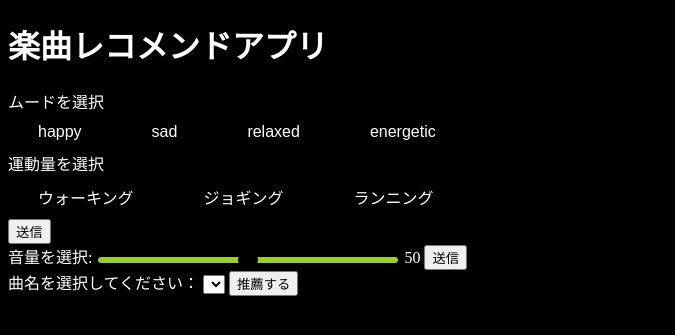
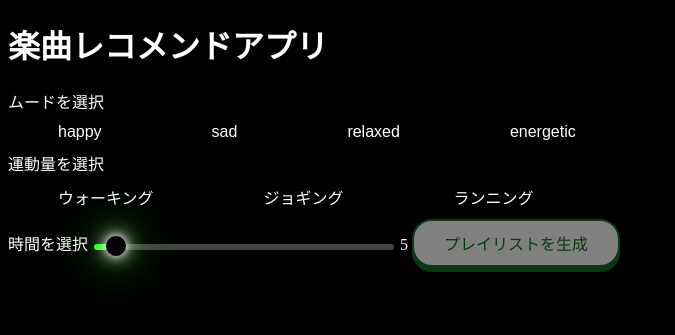
Before and after one commit to mofu299/Musicrecomend, a Python web app: template templates/index.html in a window 1280 px wide. Shown: the top 335 px of the page, without its empty margins (0-675 px from the left). Run offline with Jinja, Linux system fonts and the light colour scheme; the template is opened without the code that fills it, so the values that code supplies are empty.

Commit message:
楽曲編集

```diff
--- a/recommend.py
+++ b/recommend.py
@@ -11,7 +11,7 @@ energy = np.load("data/energy.npy")  # 曲のエネルギー、活発さ（0か
 danceability = np.load("data/danceability.npy")  # 踊りやすさ、リズムの強さ（0から1の範囲）
 loudness = np.load("data/loudness.npy")  # 曲の音量レベル（デシベル単位）
 object = np.array([valence, energy, danceability,loudness,bpm]).T  # 5つをまとめた2次元配列（曲ごとの特徴ベクトル）
-seconds = np.load("data/time.npy", allow_pickle=True) #楽曲の再生時間(タイトルと楽曲の再生時間)
+seconds = np.load("data/seconds.npy", allow_pickle=True) #楽曲の再生時間(タイトルと楽曲の再生時間)
 
 # 各感情の特徴ベクトル（ターゲット特徴量）
 happy_target = np.array([1, 1, 0.8, -5])  # ポジティブ、活発、踊りやすい、強め
--- a/static/css/style.css
+++ b/static/css/style.css
@@ -9,11 +9,12 @@ body {
 .button-group button{
   background-color: #000000;
   color: #fff;
-  padding: 10px 30px;
+  padding: 10px 50px;
   text-decoration: none;
   font-size: 1em;
   border: none;
   margin-right: 10px;
+  border-radius:30px;
 }
 .button-group button:hover {
   background-color: rgb(255, 51, 24);
@@ -27,20 +28,103 @@ body {
 }
 
 /* スライダー */
+/* スライダー本体: CSS変数を設定するためのコンテナとして機能 */
 input[type=range] {
+    -webkit-appearance: none;
     width: 300px;
     height: 6px;
-    background: yellowgreen;
+    background: transparent; /* 背景色は透明にして疑似要素に任せる */
     border-radius: 3px;
     outline: none;
-    -webkit-appearance: none;
+    /*スライダーの進行度を保持するCSS変数を定義 */
+    --track-progress: 0%; /* 初期値 */
+}
+
+/* WebKit (Chrome/Safari) のトラック設定 */
+input[type=range]::-webkit-slider-runnable-track {
+  height: 6px;
+  border-radius: 3px;
+  /*CSS変数を使ってグラデーションを定義 */
+  background: linear-gradient(
+    to right,
+    #26ff22 0%,
+    #26ff22 var(--track-progress), /* 変数まで緑に塗りつぶす */
+    #444 var(--track-progress),    /* 変数から右側をグレーにする */
+    #444 100%
+  );
+}
+
+/* Firefox のトラック設定 */
+input[type=range]::-moz-range-track {
+  height: 6px;
+  border-radius: 3px;
+  /* FirefoxでもCSS変数が使えます */
+  background: linear-gradient(
+    to right,
+    #26ff22 0%,
+    #26ff22 var(--track-progress),
+    #444 var(--track-progress),
+    #444 100%
+  );
 }
 
 input[type=range]::-webkit-slider-thumb {
     -webkit-appearance: none;
     width: 20px;
     height: 20px;
+    margin-top: -8px;
     background: #000;
     border-radius: 50%;
-    cursor: pointer;
+      box-shadow:
+    0 0 10px #fff,
+    0 0 20px #fff,
+    0 0 40px #4eff22,
+    0 0 60px #0cae0c;
+  cursor: pointer;
+  transition: all 0.3s ease; /* アニメーション */
 }
+
+/* hover時に色を変える */
+input[type=range]::-webkit-slider-thumb:hover {
+  background: #000;
+  box-shadow:
+    0 0 10px #20f827,
+    0 0 20px #fff,
+    0 0 40px #fff,
+    0 0 60px #228dff;
+}
+
+input[type=range]::-moz-range-thumb {
+  width: 20px;
+  height: 20px;
+  border-radius: 50%;
+  background: #000;
+  cursor: pointer;
+}
+
+/*推薦ボタン*/
+.buttonRec {
+  background-color: #fff;
+  border: solid 2px #197030;
+  color: #19701c;
+  border-radius: 20px;
+  padding: 10px 30px;
+  text-decoration: none;
+  font-size: 1em;
+  box-shadow: 0 5px 0 #19701f;
+  display: inline-block;
+  transition: .3s;
+}
+
+.buttonRec:hover {
+  color: #000000;
+  transform: translateY(5px);
+  box-shadow: 0 0 0 #000000;
+}
+/* 無効状態を表現 */
+.buttonRec.disabled-link {
+    opacity: 0.5; /* 透明度を下げて、無効に見せる */
+    cursor: not-allowed; /* マウスカーソルを禁止マークに変更 */
+    pointer-events: none; /* 非常に重要: クリックイベント自体を無効化（保険） */
+    text-decoration: none; /* 下線なども消す場合は追加 */
+}
--- /dev/null
+++ b/static/js/slider.js
@@ -0,0 +1,21 @@
+const slider = document.getElementById("time");
+const output = document.getElementById("timeValue");
+
+function updateSliderColor() {
+    const value = slider.value;
+    const max = slider.max || 120; // max="120"なので、120にしておく
+    const percent = (value / max) * 100;
+
+    //スライダー要素のスタイルにCSS変数を設定する
+    slider.style.setProperty('--track-progress', `${percent}%`);
+}
+
+// 初期表示
+updateSliderColor();
+output.textContent = slider.value;
+
+// スライダー操作時に更新
+slider.addEventListener("input", () => {
+    output.textContent = slider.value;
+    updateSliderColor();
+});
--- a/templates/index.html
+++ b/templates/index.html
@@ -1,15 +1,16 @@
 <!DOCTYPE html>
 <html>
 <head>
-    <link href="style.css" rel="stylesheet" type="text/css" />
+    <link href="css/style.css" rel="stylesheet" type="text/css" />
     <link href="{{ url_for('static', filename='css/style.css') }}" rel="stylesheet" type="text/css" />
     <meta charset="UTF-8">
     <title>楽曲レコメンドアプリ</title>
 </head>
 <body>
+    <h1>楽曲レコメンドアプリ</h1>
 
-    <h1>楽曲レコメンドアプリ</h1>
-    <form action="/recommend" method="post" id="exerciseForm">
+        <form action="/recommend" method="post" id="mainForm">
+
             <label>ムードを選択</label>
             <div class="button-group group1">
             <button type="button" class="button01">happy</a> <!-- happy -->
@@ -21,33 +22,22 @@
 
             <label>運動量を選択</label>
             <div class="button-group group2">
-    <button type="button" class="button01">ウォーキング</a> <!-- happy -->
-    <button type="button" class="button01">ジョギング</a> <!-- sad -->
-    <button type="button" class="button01">ランニング</a> <!-- relaxed -->
+            <button type="button" class="button01">ウォーキング</a> <!-- working -->
+            <button type="button" class="button01">ジョギング</a> <!-- jogging -->
+            <button type="button" class="button01">ランニング</a> <!-- running -->
             </div>
             <input type="hidden" name="exercise" id="exerciseInput">
-    <button type="submit">送信</button><!--これは後で-->
+
+            <label for="time">時間を選択</label>
+            <input type="range" id="time" name="time" min="0" max="120" value="5">
+            <span id="timeValue">120</span>
+
+            <a href="/recommend" class="buttonRec disabled-link" id="playlistLink">
+                プレイリストを生成
+            </a>
         </form>
 
         <script src="{{ url_for('static', filename='js/script.js') }}"></script>
-
-    <form action="/recommend" method="post">
-    <label for="volume">音量を選択:</label>
-    <input type="range" id="volume" name="volume" min="0" max="100" value="50">
-    <span id="volumeValue">50</span>
-
-    <button type="submit">送信</button>
-    </form>
-
-
-    <form action="/recommend" method="post">
-        <label>曲名を選択してください：</label>
-        <select name="song">
-            {% for t in titles %}
-                <option value="{{ t }}">{{ t }}</option>
-            {% endfor %}
-        </select>
-        <button type="submit">推薦する</button>
-    </form>
+        <script src="{{ url_for('static', filename='js/slider.js') }}"></script>
 </body>
 </html>
```
Also changed, not shown: app.py (+80 -31 lines), static/js/script.js (+37 -4 lines), 10 other files. Lines whose indentation alone changed are shown as unchanged.
